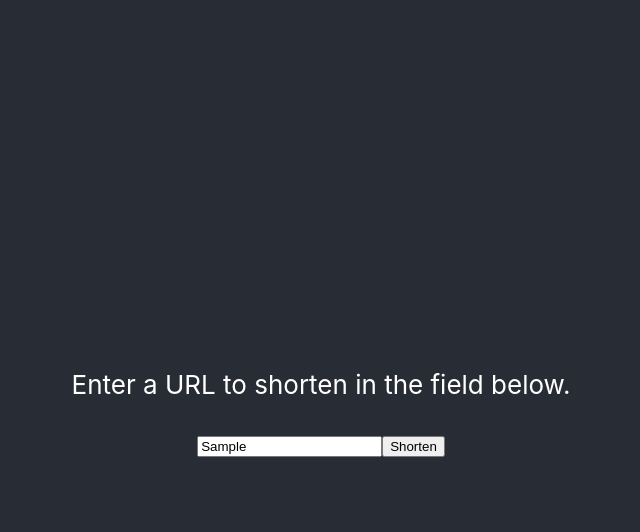
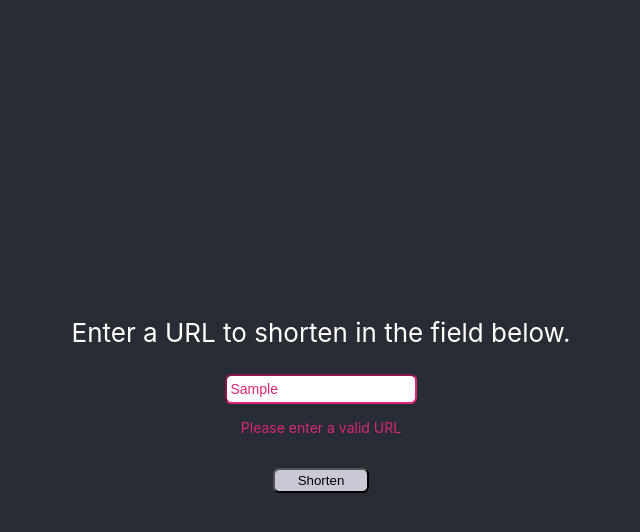
Before and after one commit to mckatoo/eduzz-fullstack-developer-3, a React (Create React App) app in the folder encurtador-url/frontend/: page / in a window 1280 px wide. Both pictures are taken after typing "Sample" into the empty fields and a click on the button "Shorten". Shown: the top 532 px of the page, without its empty margins (319-959 px from the left). Built offline with nearby package versions, Linux system fonts and the light colour scheme; no server answers.

Commit message:
✏️ (fix): Shorten only a valid link

```diff
--- a/encurtador-url/frontend/src/App.css
+++ b/encurtador-url/frontend/src/App.css
@@ -36,3 +36,31 @@
     transform: rotate(360deg);
   }
 }
+
+form {
+  display: flex;
+  flex-direction: column;
+}
+
+input {
+  border-width: .15rem;
+  border-radius: .4rem;
+  padding: .2rem;
+}
+
+button {
+  border-width: .15rem;
+  border-radius: .4rem;
+  padding: .2rem;
+  margin: 1rem 3rem;
+  background-color: #c9c9d6;
+  cursor: pointer;
+}
+
+.Error {
+  --tw-text-opacity: 1;
+  color: rgb(219 39 119/var(--tw-text-opacity));
+  font-size: .875rem;
+  line-height: 1.25rem;
+  border-color: rgb(219 39 119/var(--tw-text-opacity));
+}
--- a/encurtador-url/frontend/src/App.tsx
+++ b/encurtador-url/frontend/src/App.tsx
@@ -6,7 +6,7 @@ import { Input } from './components/Input'
 import { useShortener } from './hooks/shortener-hooks'
 
 function App() {
-  const { loading, shortUrl, url, shortenURL } = useShortener()
+  const { loading, shortUrl, url, shortenURL, error } = useShortener()
   const [newUrl, setNewUrl] = useState('');
 
   const handleSubmit = async (event: React.FormEvent<HTMLFormElement>) => {
@@ -26,9 +26,13 @@ function App() {
           Enter a URL to shorten in the field below.
         </p>
         <form onSubmit={handleSubmit}>
-          <Input onChange={inputChange} />
+          <Input onChange={inputChange} className={!!error ? "Error" : ""} />
+          {!!error &&
+            <p className="Error">
+              Please enter a valid URL
+            </p>
+          }
           <button type="submit">Shorten</button>
-        </form>
 
           {!!shortUrl.length && (
             !!loading
@@ -52,8 +56,9 @@ function App() {
                 </a>
               </>
           )}
+        </form>
       </header>
-    </div>
+    </div >
   );
 }
 
--- a/encurtador-url/frontend/src/providers/context.ts
+++ b/encurtador-url/frontend/src/providers/context.ts
@@ -4,6 +4,7 @@ export type ShortenerContextProps = {
   loading: boolean
   url: string
   shortUrl: string
+  error: string
   shortenURL: (url: string) => Promise<void>
 }
 
@@ -11,6 +12,7 @@ const ShortenerContext = createContext<ShortenerContextProps>({
   loading: false,
   url: '',
   shortUrl: '',
+  error: '',
   shortenURL: () => Promise.resolve()
 })
 
--- a/encurtador-url/frontend/src/providers/shortner.tsx
+++ b/encurtador-url/frontend/src/providers/shortner.tsx
@@ -10,17 +10,29 @@ type ShortenerProviderProps = {
 const ShortenerProvider = ({ children }: ShortenerProviderProps) => {
   const [shortener, setShortener] = useState({
     loading: false,
+    url: '',
     shortUrl: '',
-    url: ''
+    error: '',
   })
 
   const shortenURL = async (url: string) => {
-    const { data: { hash } } = await api.post('/shorten', { url })
-    setShortener({
-      loading: false,
-      shortUrl: `${process.env.REACT_APP_API_URL}/${hash}`,
-      url
-    })
+    try {
+      const hash = (await api.post('/shorten', { url })).data.hash
+      setShortener({
+        loading: false,
+        shortUrl: `${process.env.REACT_APP_API_URL}/${hash}`,
+        error: '',
+        url
+      })
+    } catch (e) {
+      const error = (e as Error).message
+      setShortener({
+        loading: false,
+        url,
+        shortUrl: '',
+        error
+      })
+    }
   }
 
   const contextValues: ShortenerContextProps = {
```
Lines whose indentation alone changed are shown as unchanged.
